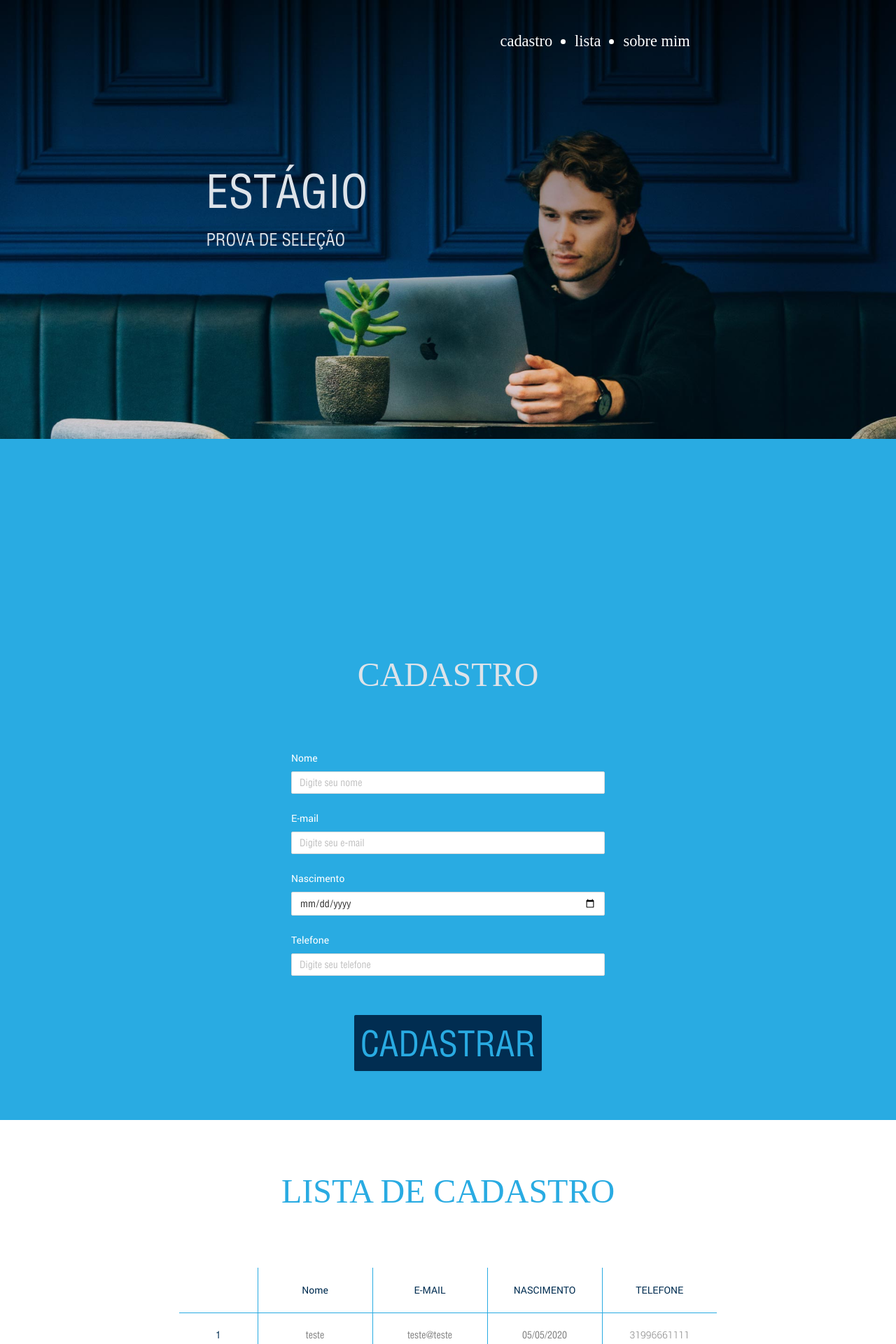
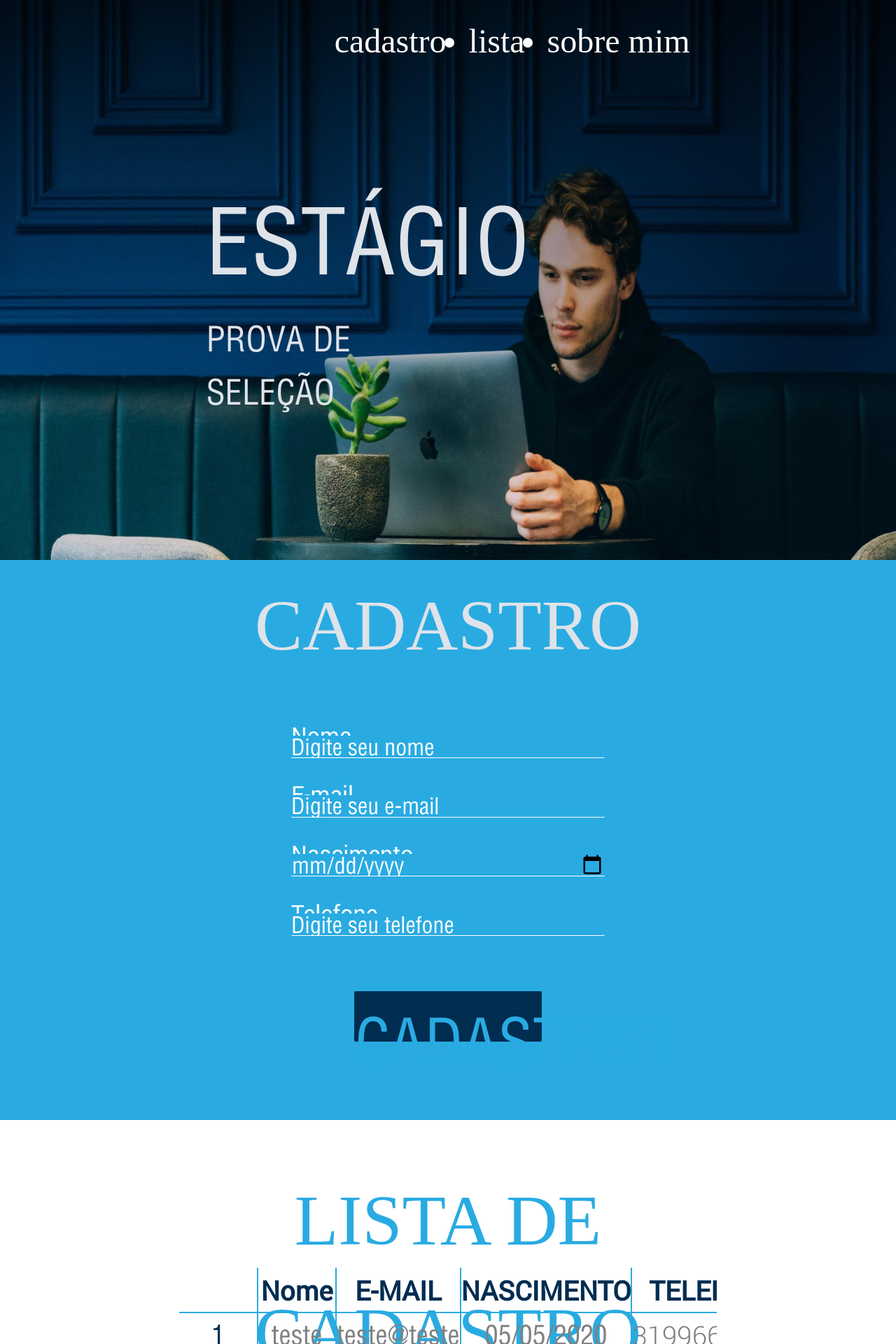
Before and after one commit to allan-gilber/selecao-estagio-spa, a React (Create React App) app: page / in a window 1280 px wide. Shown: the top 1920 px of the page at 70% size. Built offline with nearby package versions, Linux system fonts and the light colour scheme.

Commit message:
fix: rearranged fontsize of all pages.

```diff
--- a/src/presentation/MainView/index.tsx
+++ b/src/presentation/MainView/index.tsx
@@ -1,7 +1,6 @@
 import React from 'react';
 import MainSectionTitle from '../components/mainSection/MainSectionTitle';
 import NavBar from '../components/mainSection/NavBar';
-import ScrollButton from '../components/ScrollButton';
 import {MainSectionContainer} from './styles.js';
 
 const MainView = () => {
--- a/src/presentation/MainView/styles.js
+++ b/src/presentation/MainView/styles.js
@@ -3,7 +3,7 @@ import MainBackgroundImg from '../../data/assets/images/main-back-ground.jpg';
 
 export const MainSectionContainer = styled.section`
     background-image: url(${MainBackgroundImg});
-    background-size: 100%;
+    background-size: 100% 100%;
     background-repeat: no-repeat;
     height: max(100vh, 640px);
     display: flex;
--- a/src/presentation/RegisterList/styles.js
+++ b/src/presentation/RegisterList/styles.js
@@ -8,12 +8,15 @@ export const ContactSection = styled.footer`
     height: 30%;
     display: flex;
     flex-direction: column;
-    justify-content: flex-end;
+    justify-content: center;
     align-items: center;
     background-color: var(--register-btn-color);
     padding-bottom: 1rem;
+    padding-top: max(2rem, 2%);
     aside{
-        font-size: 1rem;
+        width: 30%;
+        height: 20%;
+        font-size: max(1rem, 30%);
         color: var(--background-white-color);
         text-align: center;
         line-height: 250%;
@@ -28,7 +31,7 @@ export const TitleBox = styled.div`
         justify-content: center;
         text-align: center;
         justify-content: center;
-        font-size: 3rem;
+        font-size: max(4rem, 80%);
         color: var(--background-color);
         font-weight: normal;
     }
@@ -49,16 +52,19 @@ export const RegisterListContainer = styled.section`
     justify-content: flex-start;
     padding-top: 5%;
     overflow: hidden;
+    font-size: 8rem;
+
     table {
         width: 100%;
         height: 50%;
+        font-size: max(2rem, 30%);
         text-align: center;
         border-collapse: collapse;
     }
 
     table thead th{
         font-family: Roboto-Regular;
-        font-weight: 500;
+        font-weight: 600;
         color:var(--column-title-color);
     }
 
@@ -69,22 +75,26 @@ export const RegisterListContainer = styled.section`
     }
 
     table tbody td, table thead th {
-        border: 1px solid var(--background-color);
+        border: min(0.3rem, 2px) solid var(--background-color);
         height: 4rem;
         min-height: 4rem;
     }
+
      table thead tr:first-child th {
         border-top: 0;
     }
+
     table tbody tr td {
         min-width: 7rem;
     }
     table tbody tr td:first-child {
         width: 4rem;
     }
+
     table tr:last-child td {
         border-bottom: 0;
     }
+
     table tr td:first-child{
         color:var(--column-title-color);
     }
@@ -98,6 +108,7 @@ export const RegisterListContainer = styled.section`
         font-family: Roboto-Light;
         font-weight: 500;
     }
+
     table tr td:last-child,
     table tr th:last-child {
         border-right: 0;
--- a/src/presentation/SignupView/index.tsx
+++ b/src/presentation/SignupView/index.tsx
@@ -4,7 +4,6 @@ import {Button, Form, Input} from 'antd';
 import {SignupViewContainer, FormContainer} from './styles';
 import {DataParser} from '../../business/dataParser/DataParser';
 import {AxiosRequest} from '../../business/services/axiosServices';
-import ScrollButton from '../components/ScrollButton';
 
 const SignupView = () => {
 
@@ -89,7 +88,6 @@ const SignupView = () => {
           {loading ? '' : 'CADASTRAR'}
         </Button>
       </FormContainer>
-      <ScrollButton />
     </SignupViewContainer>
   );
 };
--- a/src/presentation/SignupView/styles.js
+++ b/src/presentation/SignupView/styles.js
@@ -2,69 +2,105 @@ import styled from 'styled-components';
 
 export const SignupViewContainer = styled.section`
     background-color: var(--background-color);
+    background-size: 100% 100%;
+    background-repeat: no-repeat;
     height: max(100vh, 640px);
     width: 100vw;
     display: flex;
     flex-direction: column;
     align-items: center;
     justify-content: center;
-    .ant-form{
+    font-size: 32rem;
+
+    // Antd Class Overloading
+    .ant-form {
         width: 100%;
+        height: 65%;
+        padding-top: 10%;
     }
+
+    .ant-form-item {
+        height: 20%;
+        margin: 0;
+        padding-top: 2rem;
+    }
+
+    .ant-col{
+        height: 50%;
+    }
+    .ant-form-item-label{
+        label{
+            font-family: Roboto-Regular;
+            font-size: max(2rem, 2vh);
+            color: var(--background-white-color);
+        }
+    }
+
     .ant-btn{
         width: fit-content;
         height: fit-content;
         color: var(--background-color);
-        font-size: 100%;
+        font-size: 5%;
         font-weight: 400;
         text-decoration: none;
         border-width: none;
         border: none;
         background-color: var(--register-btn-color);
     }
+
+    .ant-form-item-control-input, .ant-form-item-row, .ant-form-item-control-input-content{
+        height: 100%;
+        font-size: 2%;
+    }
+
+    .ant-input{
+        font-family: Heveltica-Condensed;
+        font-size: max(2rem,2vh);
+        height: 100%;
+        color: var(--background-white-color);
+        padding: 0;
+        border-bottom-width : 5px;
+        background-color: transparent;
+        border: none;
+        border-bottom: 0.1px solid var(--background-white-color);
+        ::placeholder {
+            font-family: Heveltica-Condensed;
+            color: var(--background-white-color);
+        }
+    }
+
+    // Ids
+
+    #register-button-size{
+        height: max(3rem, 10%);
+        width: max(5rem, 60%);
+        padding: 0.1rem 0.1rem;
+        span{
+            font-size: 350%;
+        }
+    }
 `;
 
 export const FormContainer = styled.article`
     width: 35%;
-    height: 80%;
+    height: 90%;
     display: flex;
     flex-direction: column;
     justify-content: flex-start;
     align-items: center;
 
     header {
-        height: 30%;
+        height: 15%;
         width: 100%;
         display: flex;
         justify-content: center;
         align-items: center;
     }
 
-    h3{
-        font-size: 3rem;
+    h3 {
+        font-size: max(6rem, 20%);
         color: var(--text-color);
         font-weight: 300;
-    }
-
-    // Antd Class Overloading
-    .ant-form-item-label{
-        label{
-            font-family: Roboto-Regular;
-            color: var(--background-white-color);
-        }
-    }
-
-    .ant-input{
-        font-family: Heveltica-Condensed;
-    }
-
-    #register-button-size{
-        height: min(5rem, 30%);
-        width: max(5rem, 60%);
-        margin-top: 2rem;
-        padding: 0.1rem 0.1rem;
-        span{
-            font-size: 350%;
-        }
+        margin: 0;
     }
 `;
--- a/src/presentation/components/mainSection/MainSectionTitle/styles.js
+++ b/src/presentation/components/mainSection/MainSectionTitle/styles.js
@@ -5,22 +5,28 @@ export const TitleDisposition = styled.div`
     height: 100%;
     display: flex;
     flex-direction: column;
+    justify-content: flex-start;
     align-items: left;
     color: var(--text-color);
+
     article {
+        display: flex;
+        justify-content: flex-start;
         width: 50%;
-        margin-top: 15%;
+        height: 100%;
+        padding-top: 18%;
+        font-size: max(8rem, 200%);
+        display: inline-block;
     }
     article span {
-        font-size: 4rem;
+        font-size: 100%;
         width: 100%;
-        display: block;
     }
     article p {
+        margin: 0;
         width: 100%;
         word-spacing: 100%;
-        font-size: max(100%, 1.5rem);
+        font-size: 38%;
         word-spacing: 200%;
-        display: inline-block;
     }
 `;
--- a/src/presentation/components/mainSection/NavBar/index.tsx
+++ b/src/presentation/components/mainSection/NavBar/index.tsx
@@ -11,13 +11,20 @@ const NavBar = () => {
         src={LogoIn8}
       />
       <ListStyle>
-        <li className='active' style={{listStyle: 'none'}}>
+        <li
+          id='navButton1'
+          style={{listStyle: 'none'}
+          }>
           cadastro
         </li>
-        <li>
+        <li
+          id='navButton2'
+        >
           lista
         </li>
-        <li>
+        <li
+          id='navButton3'
+        >
           sobre mim
         </li>
       </ListStyle>
--- a/src/presentation/components/mainSection/NavBar/styles.js
+++ b/src/presentation/components/mainSection/NavBar/styles.js
@@ -11,7 +11,7 @@ export const NavBarContainer = styled.nav`
 export const ListStyle = styled.ul`
     color: white;
     height: max(3.5rem, 7%);
-    width: 40%;
+    width: max(5rem, 40%);
     display: flex;
     flex-direction: row;
     justify-content: flex-end;
@@ -19,11 +19,13 @@ export const ListStyle = styled.ul`
     font-size: 1.4rem;
     border-bottom: 3px solid transparent;
     margin: 0;
+    font-size: max(3rem, 40%);
 
     li{
+        width: fit-content;
         text-align: right;
         font-family: Heveltica25-Ultra-Light-Regular;
-        margin-left: 2rem;
+        margin-left: max(2rem, 10%);
         cursor: pointer;
         z-index: 2;
         border-radius: 0;
@@ -38,6 +40,5 @@ export const ListStyle = styled.ul`
 `;
 
 export const Logo = styled.img`
-    height: min(3rem, 30%);
-    /* width: max(15%, 5rem); */
+    height: min(5rem, 40%);
 `;
```
Lines whose indentation alone changed are shown as unchanged.
